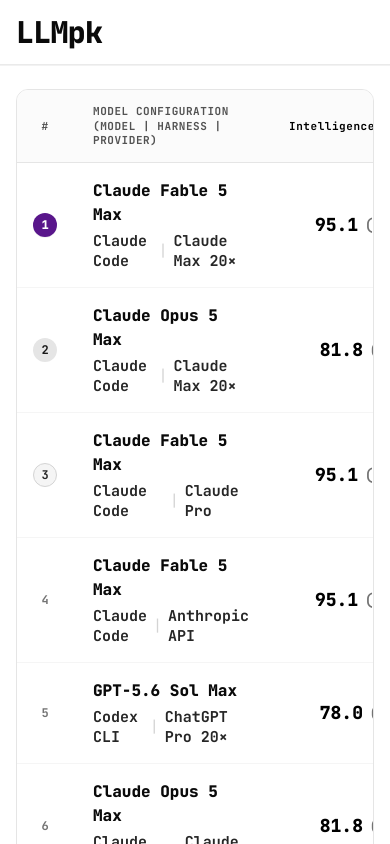
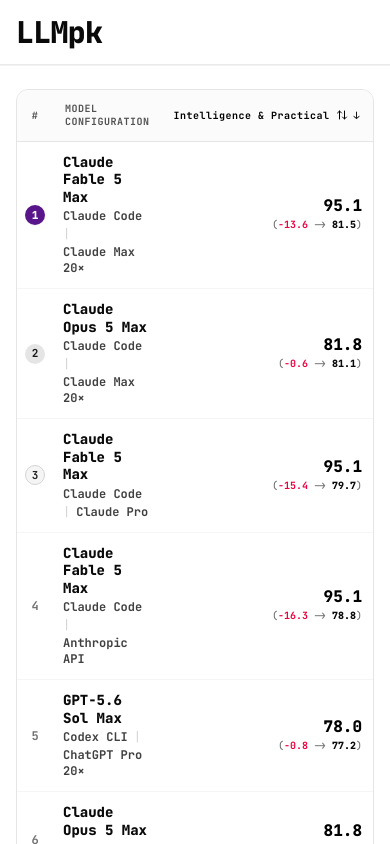
Before and after one commit to Vita0818/LLM-pk, a React (Vite) app: page / in a window 390 px wide. Shown: the top 844 px of the page. Built offline with nearby package versions, Linux system fonts and the light colour scheme.

Commit message:
fix: multi-line score layout and responsive padding for mobile view without horizontal scrolling

```diff
--- a/src/VercelAestheticPreview.tsx
+++ b/src/VercelAestheticPreview.tsx
@@ -244,14 +244,14 @@
         {activeTab === 'leaderboard' && (
           <div className="space-y-6">
             {/* High-Density Authentic Table */}
-            <div className="w-full overflow-x-auto rounded-xl border border-neutral-200 bg-white">
+            <div className="w-full overflow-hidden rounded-xl border border-neutral-200 bg-white">
               <table className="w-full text-left border-collapse text-xs">
                 <thead>
-                  <tr className="text-neutral-600 font-brand-mono text-[11px] border-b border-neutral-200 bg-neutral-50/70 uppercase tracking-wider">
-                    <th className="px-4 py-3.5 text-center w-12 font-bold">#</th>
-                    <th className="px-5 py-3.5 font-bold">Model Configuration (Model | Harness | Provider)</th>
-                    <th className="px-5 py-3.5 text-center font-bold text-black">
-                      {renderSortLabel('Intelligence & Practical Score', 'practicalScore')}
+                  <tr className="text-neutral-600 font-brand-mono text-[10px] sm:text-[11px] border-b border-neutral-200 bg-neutral-50/70 uppercase tracking-wider">
+                    <th className="px-2 sm:px-4 py-3 text-center w-8 sm:w-12 font-bold">#</th>
+                    <th className="px-3 sm:px-5 py-3 font-bold">Model Configuration</th>
+                    <th className="px-3 sm:px-5 py-3 text-right sm:text-center font-bold text-black">
+                      {renderSortLabel('Intelligence & Practical', 'practicalScore')}
                     </th>
                     <th className="hidden md:table-cell px-3.5 py-3.5 text-center font-bold text-purple-900 border-l border-neutral-200">
                       {renderSortLabel('Chatting', 'chatting')}
@@ -271,7 +271,7 @@
                     <th className="hidden md:table-cell px-3.5 py-3.5 text-center font-bold text-cyan-900">
                       {renderSortLabel('Search', 'search_knowledge')}
                     </th>
-                    <th className="px-4 py-3.5 text-right"></th>
+                    <th className="px-2 sm:px-4 py-3 text-right w-8 sm:w-12"></th>
                   </tr>
                 </thead>
                 <tbody className="divide-y divide-neutral-100 font-sans text-neutral-900">
@@ -295,13 +295,13 @@
                         className="hover:bg-neutral-50/90 transition-colors duration-100 cursor-pointer group"
                       >
                         {/* Rank Badge */}
-                        <td className="px-4 py-4 text-center font-brand-mono font-bold text-neutral-500">
+                        <td className="px-2 sm:px-4 py-3 sm:py-4 text-center font-brand-mono font-bold text-neutral-500">
                           {rank === 1 ? (
-                            <span className="inline-flex items-center justify-center w-6 h-6 rounded-full bg-purple-900 text-white text-xs font-black shadow-2xs">1</span>
+                            <span className="inline-flex items-center justify-center w-5 h-5 sm:w-6 sm:h-6 rounded-full bg-purple-900 text-white text-[11px] sm:text-xs font-black shadow-2xs">1</span>
                           ) : rank === 2 ? (
-                            <span className="inline-flex items-center justify-center w-6 h-6 rounded-full bg-neutral-200 text-neutral-900 text-xs font-bold">2</span>
+                            <span className="inline-flex items-center justify-center w-5 h-5 sm:w-6 sm:h-6 rounded-full bg-neutral-200 text-neutral-900 text-[11px] sm:text-xs font-bold">2</span>
                           ) : rank === 3 ? (
-                            <span className="inline-flex items-center justify-center w-6 h-6 rounded-full bg-neutral-100 text-neutral-800 border border-neutral-300 text-xs font-bold">3</span>
+                            <span className="inline-flex items-center justify-center w-5 h-5 sm:w-6 sm:h-6 rounded-full bg-neutral-100 text-neutral-800 border border-neutral-300 text-[11px] sm:text-xs font-bold">3</span>
                           ) : rank !== null ? (
                             rank
                           ) : (
@@ -309,13 +309,13 @@
                           )}
                         </td>
 
-                        {/* Model Configuration 3-Part Name - Slightly Enlarged */}
-                        <td className="px-5 py-4 font-brand-mono">
-                          <div className="space-y-1">
-                            <div className="font-extrabold text-neutral-950 text-base group-hover:text-purple-900 transition-colors">
+                        {/* Model Configuration 3-Part Name */}
+                        <td className="px-2.5 sm:px-5 py-3 sm:py-4 font-brand-mono">
+                          <div className="space-y-0.5 sm:space-y-1">
+                            <div className="font-extrabold text-neutral-950 text-sm sm:text-base group-hover:text-purple-900 transition-colors leading-tight">
                               {parsed.model}
                             </div>
-                            <div className="flex items-center gap-1.5 font-bold text-neutral-800 text-[15px]">
+                            <div className="flex flex-wrap items-center gap-x-1.5 gap-y-0.5 font-bold text-neutral-700 text-xs sm:text-[15px]">
                               <span>{parsed.harness}</span>
                               <span className="text-neutral-300 font-normal">|</span>
                               <span>{parsed.provider}</span>
@@ -323,11 +323,15 @@
                           </div>
                         </td>
 
-                        {/* Merged Intelligence & Practical Score Column: e.g. 92.0 (-8.8 -> 83.2) */}
-                        <td className="px-5 py-4 text-center font-brand-mono whitespace-nowrap">
-                          <span className="font-brand-mono text-base sm:text-lg text-neutral-950 font-bold">
-                            <span className="font-black text-black text-lg sm:text-xl">{formatScore(capabilityScore)}</span>
-                            <span className="text-neutral-500 font-medium ml-1.5 text-base sm:text-lg">
+                        {/* Merged Intelligence & Practical Score Column: Stacked Multi-line on Mobile! */}
+                        <td className="px-2.5 sm:px-5 py-3 sm:py-4 text-right sm:text-center font-brand-mono">
+                          <div className="flex flex-col items-end sm:items-center">
+                            {/* Line 1: Main Intelligence Score */}
+                            <div className="font-black text-black text-base sm:text-xl leading-none">
+                              {formatScore(capabilityScore)}
+                            </div>
+                            {/* Line 2: Practical Score Adjustment & Final Score */}
+                            <div className="text-[10px] sm:text-sm text-neutral-500 font-medium whitespace-nowrap mt-1">
                               (
                               <span className={`font-bold ${practicalAdjustmentTextClass(practicalAdjustment)}`}>
                                 {formatPracticalAdjustment(practicalAdjustment)}
@@ -337,8 +341,8 @@
                                 {formatScore(item.practicalBreakdown.practicalScore)}
                               </span>
                               )
-                            </span>
-                          </span>
+                            </div>
+                          </div>
                         </td>
 
                         {/* 6 Domains Scores with Dynamic Score-Based Depth (Hidden on Mobile) */}
@@ -363,9 +367,9 @@
                         })}
 
                         {/* Arrow Action */}
-                        <td className="px-4 py-4 text-right">
-                          <div className="w-7 h-7 rounded-full bg-neutral-100 group-hover:bg-black flex items-center justify-center transition-colors ml-auto">
-                            <ArrowUpRight className="w-3.5 h-3.5 text-neutral-600 group-hover:text-white transition-colors" />
+                        <td className="px-2 sm:px-4 py-3 sm:py-4 text-right">
+                          <div className="w-6 h-6 sm:w-7 sm:h-7 rounded-full bg-neutral-100 group-hover:bg-black flex items-center justify-center transition-colors ml-auto shrink-0">
+                            <ArrowUpRight className="w-3 h-3 sm:w-3.5 sm:h-3.5 text-neutral-600 group-hover:text-white transition-colors" />
                           </div>
                         </td>
                       </tr>
```
